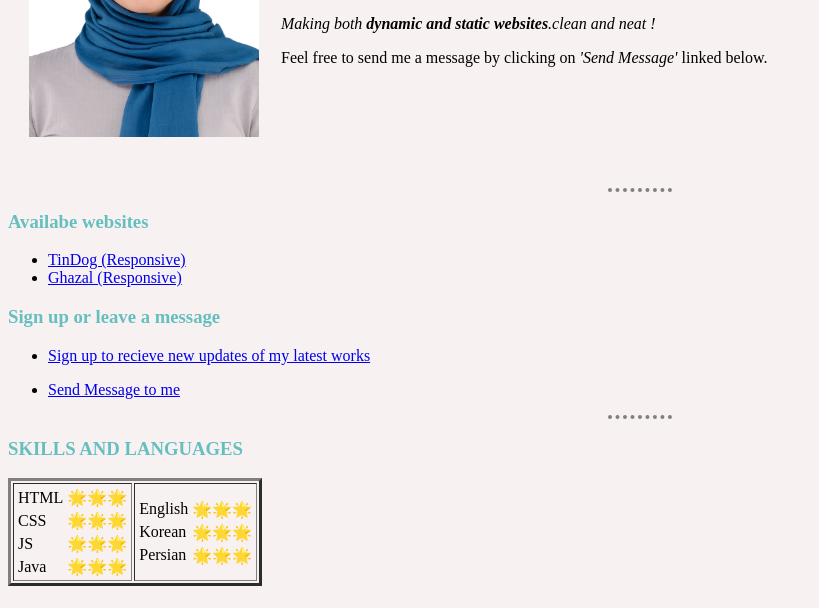
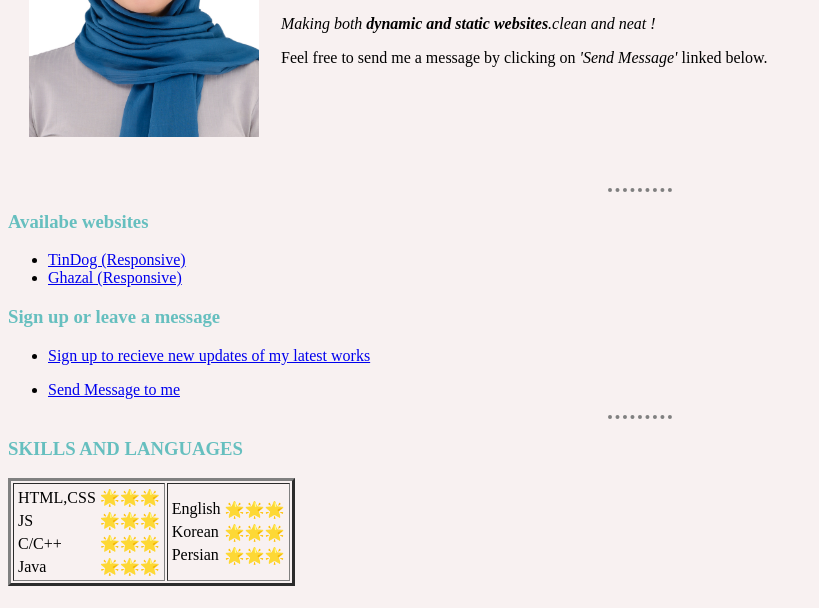
Before and after one commit to ghazal19971997/portfolio, a plain HTML site: page index.html in a window 1280 px wide. Shown: the part 192-800 px from the top of the page, without its empty margins (0-819 px from the left). Drawn offline with Linux system fonts and the light colour scheme.

Commit message:
Update index.html
c/c++ and JS

```diff
--- a/index.html
+++ b/index.html
@@ -53,15 +53,15 @@
     <td>
       <table>
       <tr>
-        <td>HTML</td>
-        <td>🌟🌟🌟</td>
-      </tr>
-      <tr>
-        <td>CSS</td>
+        <td>HTML,CSS</td>
         <td>🌟🌟🌟</td>
       </tr>
       <tr>
         <td>JS</td>
+        <td>🌟🌟🌟</td>
+      </tr>
+      <tr>
+        <td>C/C++</td>
         <td>🌟🌟🌟</td>
       </tr>
       <tr>
```
